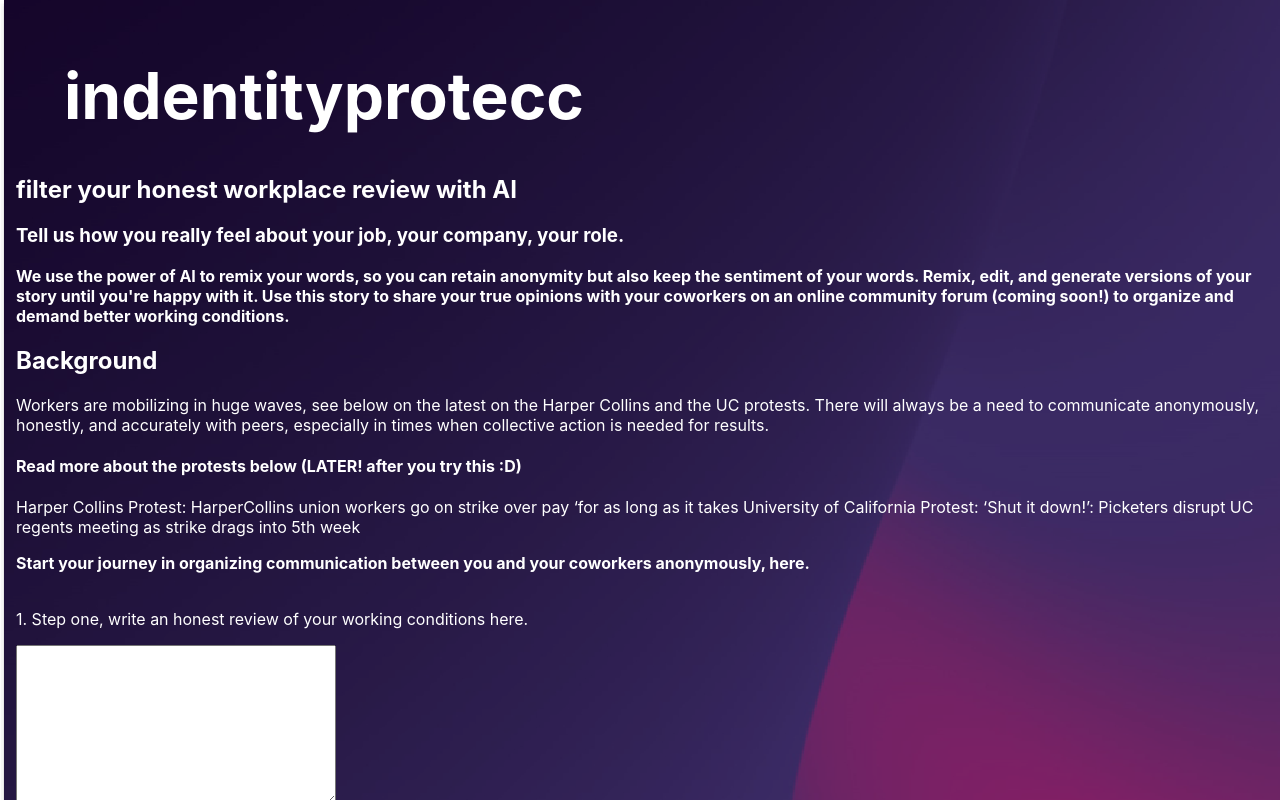
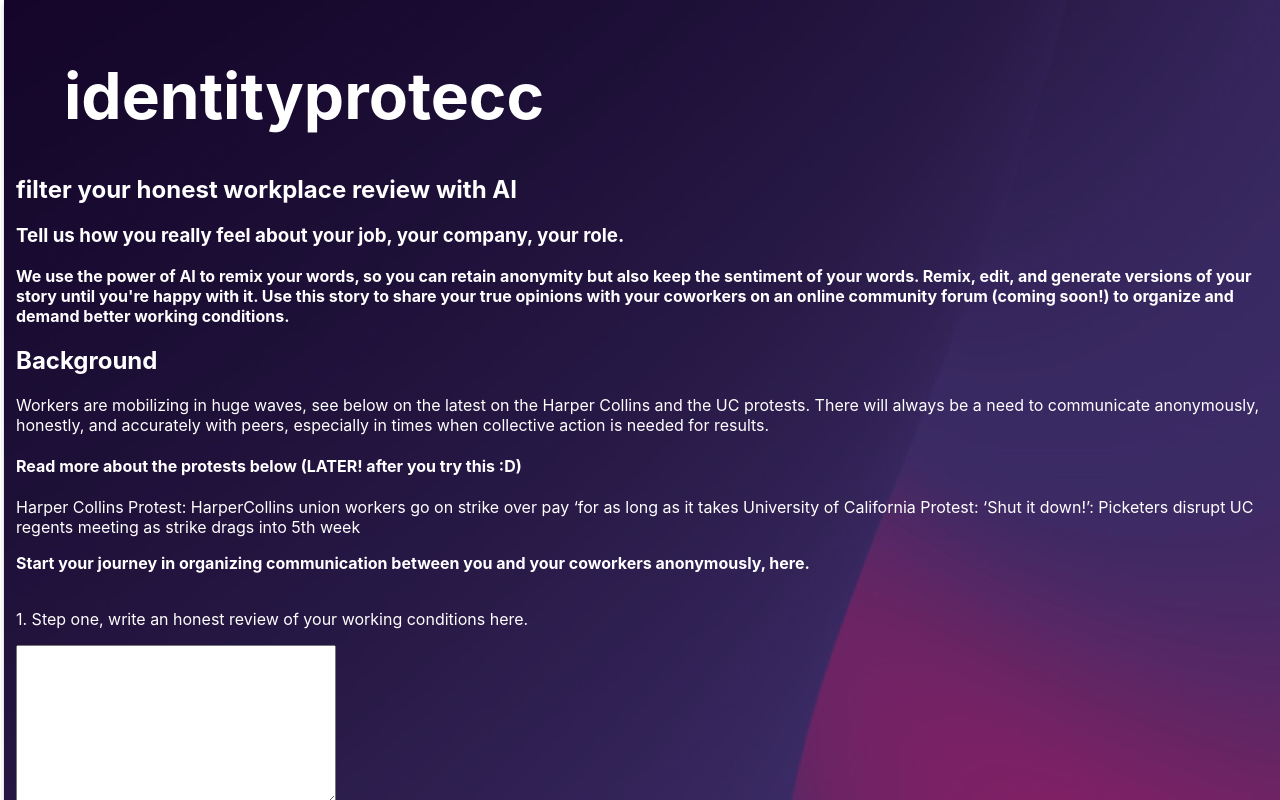
Before and after one commit to bookvacuum/first-quest, a Next.js app: page / in a window 1280 px wide. Shown: the top 800 px of the page. Built offline with nearby package versions, Linux system fonts and the light colour scheme.

Commit message:
typo on title lol

```diff
--- a/pages/index.tsx
+++ b/pages/index.tsx
@@ -61,7 +61,7 @@
 
       <main>
 
-          <h1 className={styles.title}>indentityprotecc</h1>
+          <h1 className={styles.title}>identityprotecc</h1>
           <h2> filter your honest workplace review with AI</h2>
         <h3>Tell us how you really feel about your job, your company, your role. </h3>
         <p> <b> We use the power of AI to remix your words, so you can retain anonymity but also keep the sentiment of your words.
```
